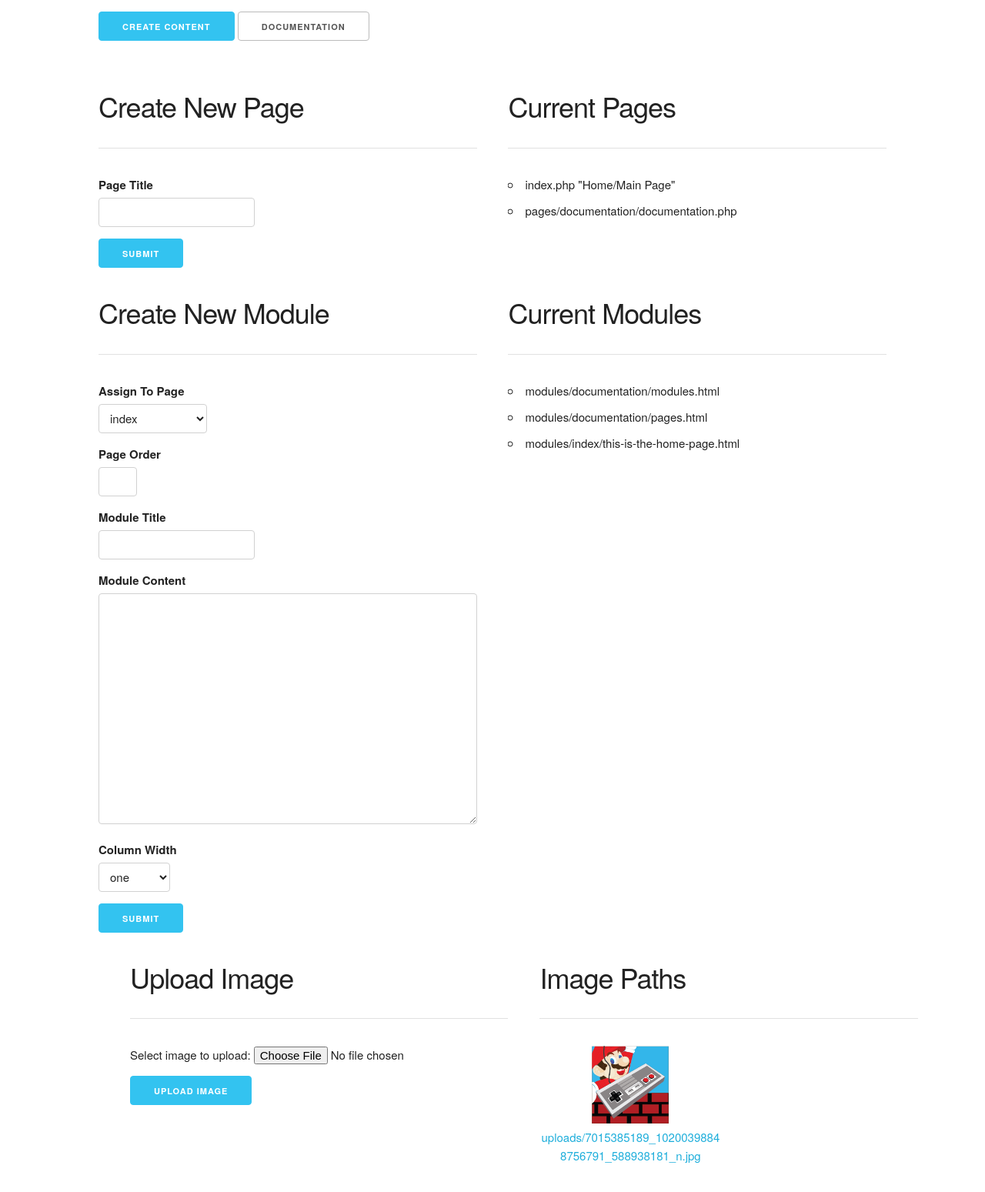
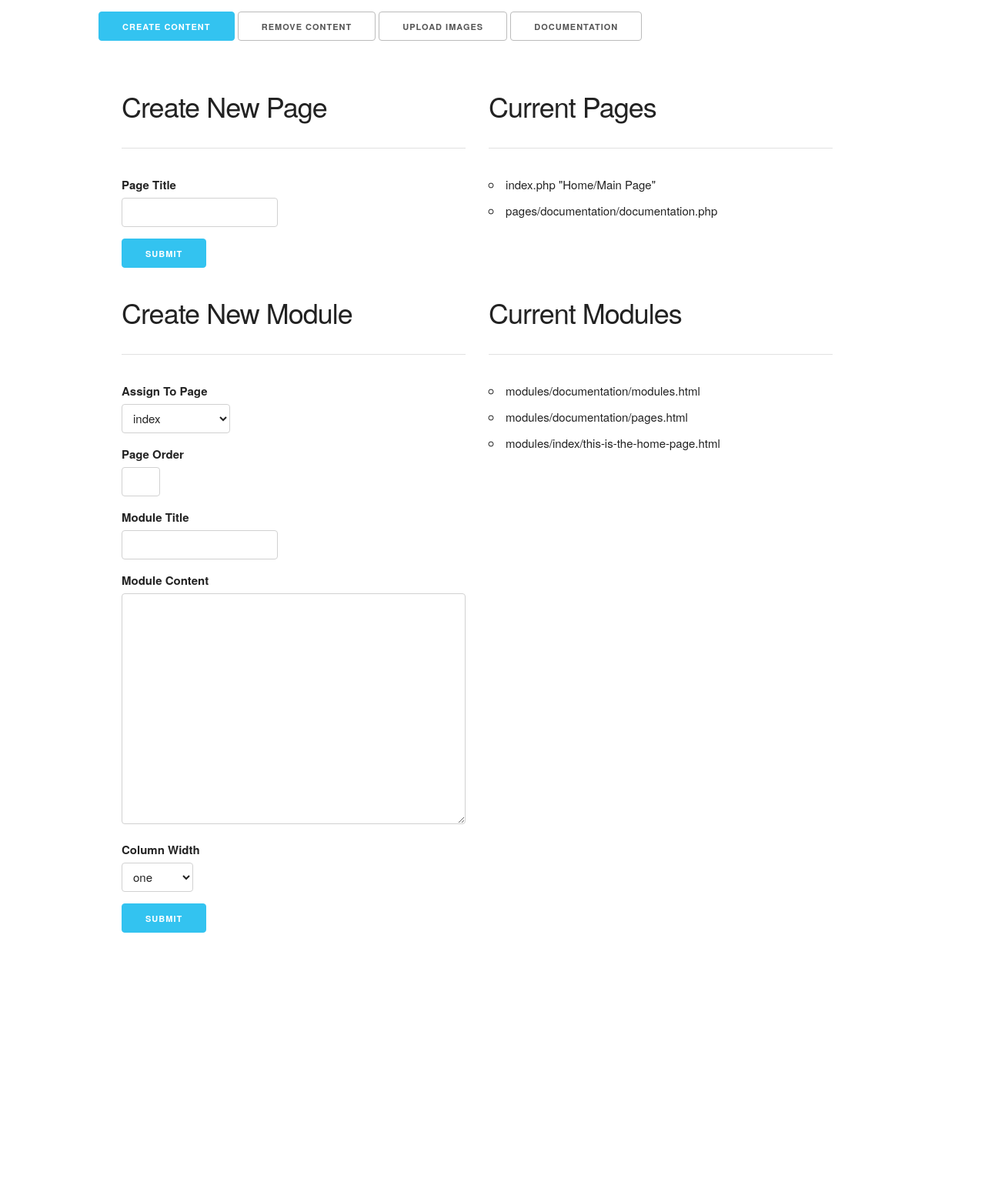
Before and after one commit to temporizer/skeleton-cms, a PHP site: page /admin.php in a window 1280 px wide. Shown: the whole page at 77% size. After the commit the page ends 1212 px from the top, so only its background shows below. Run offline with PHP 8.4, Linux system fonts and the light colour scheme; some libraries are stand-ins or nearby versions.

Commit message:
adjust admin layout, create ability to delete content

```diff
--- a/admin.php
+++ b/admin.php
@@ -10,13 +10,15 @@
 <body>
 <div id="admin-tabs" class="container">
 	<button data-tab="add-content" class="button button-primary">Create Content</button>
-	<button data-tab="documentation" class="button ">Documentation</button>
+	<button data-tab="remove-content" class="button">Remove Content</button>
+	<button data-tab="upload-images" class="button">Upload Images</button>
+	<button data-tab="documentation" class="button">Documentation</button>
 </div>
 <div id="add-content" class="page container">
 	<div class="row twelve columns">
 		<div class="six columns">
 			<h3>Create New Page</h3>
-			<div id="page-confirm"></div>
+			<div class="page-confirm"></div>
 			<hr />
 			<form id="new_page">
 				<label>Page Title</label>
@@ -85,7 +87,7 @@
 		<div id="current_modules" class="six columns">
 			<h3>Current Modules</h3>
 			<hr />
-			<ul id="module-list">
+			<ul class="module-list">
 				<?php
 				$filelist = glob("modules/*/*.html");
 				foreach ($filelist as $file) {
@@ -95,53 +97,18 @@
 			</ul>
 		</div>
 	</div>
+</div>
 
-	<div class="row tweleve columns">
-			<div class="six columns">
-				<h3>Upload Image</h3>
-				<hr />
-				<form id="new_image" action="php/new_image.php" method="post" enctype="multipart/form-data">
-				    Select image to upload:
-				    <input type="file" name="fileToUpload" id="fileToUpload">
-				    <input class="button button-primary" type="submit" value="Upload Image" name="submit">
-				</form>
-			</div>
-			<div id="current_images" class="six columns">
-				<h3>Image Paths</h3>
-				<hr />
-				<ul>
-					<?php
-					$imagepath = glob("uploads/*");
-					foreach ($imagepath as $image) {
-						echo '<a href="' . $image . '"><li class="six columns"> <img src="' . $image . '"/><p>' . $image .'</p></li></a>';
-					}
-					?>
-				</ul>
-			</div>
-		</div>
+<div id="remove-content" class="page container">
+	<?php @include 'remove-content.php'; ?>
+</div>
+
+<div id="upload-images" class="page container">
+	<?php @include 'upload-images.php'; ?>
 </div>
 
 <div id="documentation" class="page container">
-	<div class="row tweleve columns">
-		<h3>Documentation</h3>
-		<hr />
-	</div>
-	<div class="row tweleve columns">
-		<h6><strong>Pages</strong></h6>
-		<p>By Default the index.php is already created for you, to create new pages simple right the title of the page you want to create and click submit.  To overwrite the module with new content just select the same page, click submit and the content will be replaced.</p>
-	</div>
-
-	<div class="row tweleve columns">
-		<h6><strong>Modules</strong></h6>
-		<p>To create new modules select the page you want the module to display on. If you want to display the module on several pages, just reselect the page and click submit again.</p>
-		<p>You can add HTML, CSS and JavaScript to your pages by directly entering it into the "Module Content" block.</p>
-		<p>If you would like to add images, first upload the image you would like to display, refresh the page, copy the image path and put it into an HTML image tag. See example:</p>
-		<ul>
-		<li>For index.php - <strong> &lt;img src="images/image_path_name.jpg" alt="image_description" /></strong></li>
-		<li>For all other pages - <strong> &lt;img src="../../images/image_path_name.jpg" alt="image_description" /></strong></li>
-		</ul>
-		<p>Select your column width to dictate how far the module will span across screen.</p>
-	</div>
+	<?php @include 'documentation.php'; ?>
 </div>
 
 	<script src="https://ajax.googleapis.com/ajax/libs/jquery/2.1.4/jquery.min.js"></script>
--- a/css/admin.css
+++ b/css/admin.css
@@ -1,6 +1,17 @@
 /*admin interface */
 html, body, .container{
 	height: 100%;
+}
+
+.column, .columns, .column:first-child,
+.columns:first-child{
+    margin-left: 0%;
+    padding: 0px 15px;
+}
+
+.button-danger{
+    background-color: #ff0000 !important;
+    color: #fff !important;
 }
 
 img{
@@ -12,8 +23,12 @@ img{
 	height: 100px;
 }
 
-#documentation{
+.page{
 	display: none;
+}
+
+#add-content{
+    display: block;
 }
 
 .container{
@@ -31,8 +46,8 @@ textarea{
 }
 
 #current_pages, #current_modules, #current_images{
-max-height: 900px;
-overflow: scroll;
+    max-height: 900px;
+    overflow: scroll;
 }
 
 #current_images li{
@@ -88,12 +103,14 @@ overflow: scroll;
     -webkit-animation-delay: 0.45s;
     animation-delay: 0.45s;
 }
-#page-confirm {
+
+/* page confirm */
+.page-confirm {
 	border-radius: 3px;
 	padding: 7px;
 	display: none;
 }
-#page-confirm-close {
+.page-confirm-close {
 	float: right;
     color: black;
     text-decoration: none;
--- a/css/theme.css
+++ b/css/theme.css
@@ -15,4 +15,9 @@ nav li a{
 .column, .columns, .column:first-child,
 .columns:first-child{
 	margin-left: 0%;
+	padding: 0px 15px;
 }
+
+.module_title:first-letter{
+	text-transform: uppercase;
+}
--- /dev/null
+++ b/documentation.php
@@ -0,0 +1,20 @@
+<div class="row tweleve columns">
+	<h3>Documentation</h3>
+	<hr />
+</div>
+<div class="row tweleve columns">
+	<h6><strong>Pages</strong></h6>
+	<p>By Default the index.php is already created for you, to create new pages simple right the title of the page you want to create and click submit.  To overwrite the module with new content just select the same page, click submit and the content will be replaced.</p>
+</div>
+
+<div class="row tweleve columns">
+	<h6><strong>Modules</strong></h6>
+	<p>To create new modules select the page you want the module to display on. If you want to display the module on several pages, just reselect the page and click submit again.</p>
+	<p>You can add HTML, CSS and JavaScript to your pages by directly entering it into the "Module Content" block.</p>
+	<p>If you would like to add images, first upload the image you would like to display, refresh the page, copy the image path and put it into an HTML image tag. See example:</p>
+	<ul>
+	<li>For index.php - <strong> &lt;img src="images/image_path_name.jpg" alt="image_description" /></strong></li>
+	<li>For all other pages - <strong> &lt;img src="../../images/image_path_name.jpg" alt="image_description" /></strong></li>
+	</ul>
+	<p>Select your column width to dictate how far the module will span across screen.</p>
+</div>
--- a/js/admin.js
+++ b/js/admin.js
@@ -20,26 +20,26 @@ jQuery(document).ready(function($){
         	data: {page_title : $('#page_title').val()},
         })
         .done(function(data) {
-			$("#page-confirm").css("background-color", "#a0d3e8");
-			$("#page-confirm").css("display", "block");
-			$("#page-confirm").html('New page created successfully!<a href="#" id="page-confirm-close">x</a>');
-			$("#page-confirm-close").bind("click", pageCloser);
+			$(".page-confirm").css("background-color", "#a0d3e8");
+			$(".page-confirm").css("display", "block");
+			$(".page-confirm").html('New page created successfully!<a href="#" class="page-confirm-close">x</a>');
+			$(".page-confirm-close").bind("click", pageCloser);
         	console.log("new page created");
         	//refresh page list
 			$.ajax({url: "php/pagelist.php", success: function(data){$("#page-list").html(data);}});
         })
         .fail(function() {
-			$("#page-confirm").css("background-color", "#f08a24");
-			$("#page-confirm").css("display", "block");
-			$("#page-confirm").html('Error! New page not created.<a href="#" id="page-confirm-close">x</a>');
-			$("#page-confirm-close").bind("click", pageCloser);
+			$(".page-confirm").css("background-color", "#f08a24");
+			$(".page-confirm").css("display", "block");
+			$(".page-confirm").html('Error! New page not created.<a href="#" class="page-confirm-close">x</a>');
+			$(".page-confirm-close").bind("click", pageCloser);
         	console.log("error, page creation failed");
         })
         .always(function() {
         	console.log("module page complete");
         });
 		function pageCloser() {
-			$("#page-confirm").css("display", "none");
+			$(".page-confirm").css("display", "none");
 		}
     });
 
@@ -75,6 +75,40 @@ jQuery(document).ready(function($){
 		}
     });
 
+	//delete content
+	$('#delete_content').on('submit',function(e){
+        e.preventDefault();
+        $.ajax({
+        	url: "php/delete_content.php",
+        	type: "POST",
+        	data: {remove_page_path : $('#remove_page_path').val(), remove_module_path : $('#remove_module_path').val()},
+        })
+        .done(function(data) {
+			$("#delete_content .page-confirm").css("background-color", "#a0d3e8");
+			$("#delete_content .page-confirm").css("display", "block");
+			$("#delete_content .page-confirm").html('Content deleted successfully!<a href="#" class="page-confirm-close">x</a>');
+			$("#delete_content .page-confirm-close").bind("click", pageCloser);
+        	console.log("content deleted");
+        	//refresh page & module list
+			$.ajax({url: "php/pagelist.php", success: function(data){$(".page-list").html(data);}});
+			$.ajax({url: "php/modulelist.php", success: function(data){$(".module-list").html(data);}});
+        })
+        .fail(function() {
+			$("#delete_content .page-confirm").css("background-color", "#f08a24");
+			$("#delete_content .page-confirm").css("display", "block");
+			$("#delete_content .page-confirm").html('Error! Content not deleted.<a href="#" class="page-confirm-close">x</a>');
+			$("#delete_content .page-confirm-close").bind("click", pageCloser);
+        	console.log("error, deleting content");
+        })
+        .always(function() {
+        	console.log("deletion complete");
+        });
+		function pageCloser() {
+			$("#delete_content  .page-confirm").css("display", "none");
+		}
+    });
+
+
 
 //end script
 });
--- a/modules/index/this-is-the-home-page.html
+++ b/modules/index/this-is-the-home-page.html
@@ -1 +1 @@
-<div id="1" class="twelve columns"><h5>this is the home page</h5><div>Login to your admin to start making changes.</div></div>
+<div id="1" class="twelve columns"><h5 class="module_title">this is the home page</h5><div>Login to your admin to start making changes.</div></div>
--- a/php/new_image.php
+++ b/php/new_image.php
@@ -69,7 +69,7 @@ if ($uploadOk == 0) {
 
 <script>
 setTimeout(function(){
-window.history.back();
+window.history.go(-1);
 }, 3000);
 </script>
 
--- a/php/new_module.php
+++ b/php/new_module.php
@@ -10,7 +10,7 @@
 
 	//create module
 	$myfile = fopen("../modules/". $select_page . "/" . $title .".html", "w") or die("Unable to open file!");
-	$txt = '<div id="'. $order .'" class="'. $column_width . '"><h5>' . str_replace("-", " ",$title) . '</h5>';
+	$txt = '<div id="'. $order .'" class="'. $column_width . '"><h5 class="module_title">' . str_replace("-", " ",$title) . '</h5>';
 	fwrite($myfile, $txt);
 	$txt = '<div>' . $textarea . '</div></div>';
 	fwrite($myfile, $txt);
--- /dev/null
+++ b/remove-content.php
@@ -0,0 +1,41 @@
+<div class="row twelve columns">
+	<div class="twelve columns">
+		<h3>Remove Content</h3>
+		<div class="page-confirm"></div>
+		<hr />
+		<form id="delete_content">
+			<label>Page Path</label>
+			<input id="remove_page_path" name="remove_page_path" type="text"></input><br/>
+			<label>Module Path</label>
+			<input id="remove_module_path" name="remove_module_path" type="text"></input><br/>
+			<input type="submit" name="submit" class="button button-danger"></input>
+		</form>
+	</div>
+</div>
+
+<div id="current_pages" class="six columns">
+	<h3>Current Pages</h3>
+	<hr />
+	<ul id="page-list">
+		<li>index.php "Home/Main Page"</li>
+			<?php
+				$pagepath = glob("pages/*/*.php");
+				foreach ($pagepath as $page) {
+					echo "<li>".$page."</li>";
+			}
+		?>
+	</ul>
+</div>
+
+<div id="current_modules" class="six columns">
+	<h3>Current Modules</h3>
+	<hr />
+	<ul id="module-list">
+		<?php
+			$filelist = glob("modules/*/*.html");
+			foreach ($filelist as $file) {
+				echo "<li>".$file."</li>";
+			}
+		?>
+	</ul>
+</div>
--- /dev/null
+++ b/upload-images.php
@@ -0,0 +1,23 @@
+<div class="row tweleve columns">
+	<div class="six columns">
+		<h3>Upload Image</h3>
+		<hr />
+			<form id="new_image" action="php/new_image.php" method="post" enctype="multipart/form-data">
+				Select image to upload:
+				<input type="file" name="fileToUpload" id="fileToUpload">
+				<input class="button button-primary" type="submit" value="Upload Image" name="submit">
+			</form>
+	</div>
+	<div id="current_images" class="six columns">
+		<h3>Image Paths</h3>
+		<hr />
+		<ul id="image-list">
+		<?php
+			$imagepath = glob("uploads/*");
+			foreach ($imagepath as $image) {
+				echo '<a href="' . $image . '"><li class="six columns"> <img src="' . $image . '"/><p>' . $image .'</p></li></a>';
+			}
+		?>
+		</ul>
+	</div>
+</div>
```
Also changed, not shown: php/delete_content.php (added, +11 -0 lines), php/delete_module.php (deleted), php/delete_page.php (deleted).
